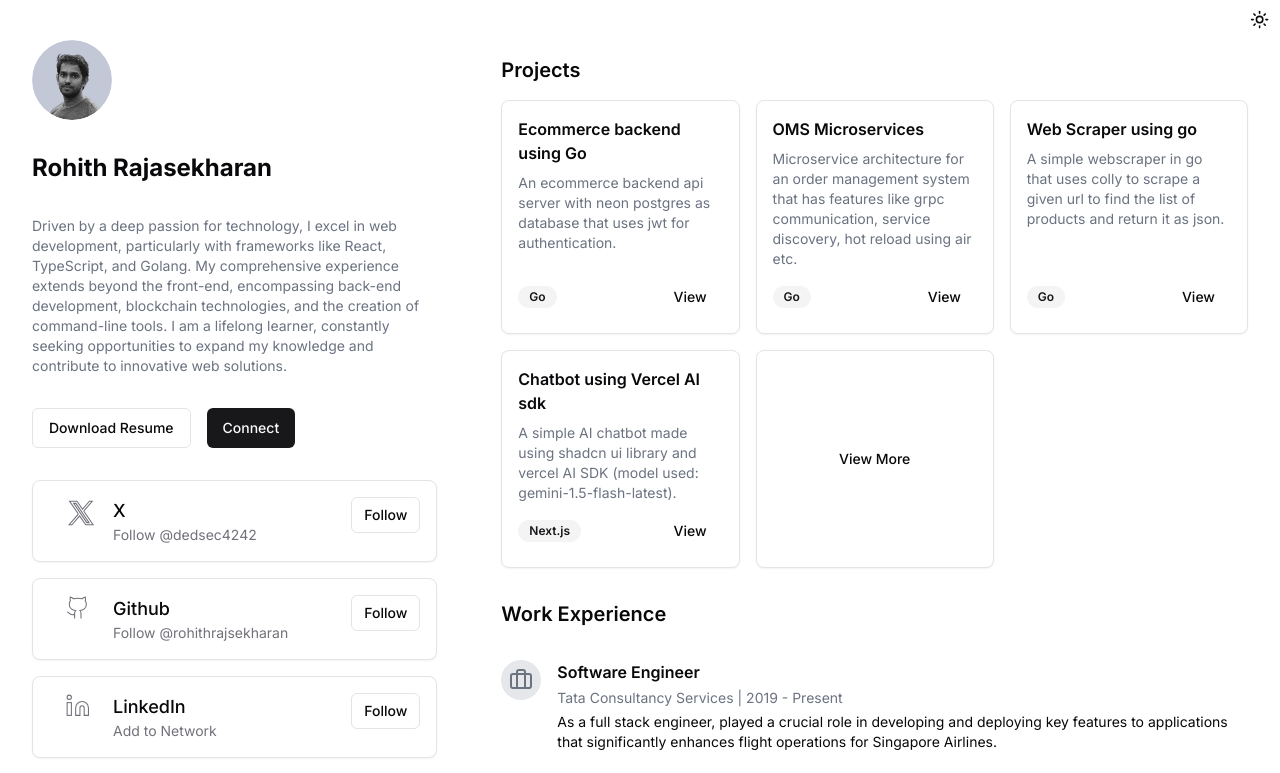
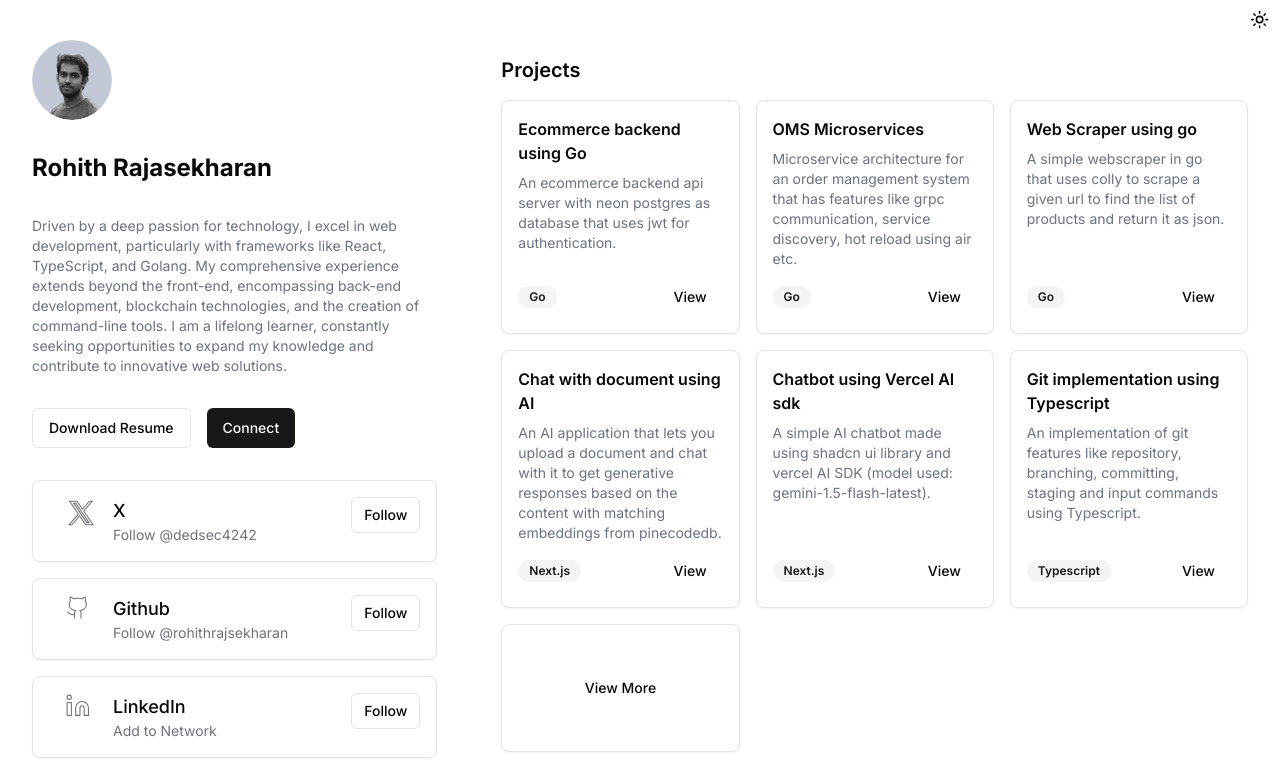
Before and after one commit to rohithrajasekharan/portfolio, a Next.js app: page / in a window 1280 px wide. Shown: the top 773 px of the page. Built offline with nearby package versions, Linux system fonts and the light colour scheme.

Commit message:
projects added: doc chat and my own git

```diff
--- a/components/home/projects.tsx
+++ b/components/home/projects.tsx
@@ -4,8 +4,8 @@ import { Card, CardContent, CardFooter } from "@/components/ui/card"
 import { Badge } from "@/components/ui/badge"
 import Link from "next/link"
 
-export default function Projects(){
-    return(
+export default function Projects() {
+  return (
     <section className="space-y-4">
       <h2 className="text-xl font-semibold">Projects</h2>
       <div className="grid grid-cols-1 md:grid-cols-2 lg:grid-cols-3 gap-4">
@@ -50,6 +50,18 @@ export default function Projects(){
 
         <Card className="w-full p-4 space-y-2 flex flex-col">
           <CardContent className="flex-1" >
+            <h3 className="font-semibold">Chat with document using AI</h3>
+            <h3 className="text-sm text-gray-500 dark:text-gray-400">An AI application that lets you upload a document and chat with it to get generative responses based on the content with matching embeddings from pinecodedb.</h3>
+          </CardContent>
+          <CardFooter className="flex-shrink-0 flex items-center justify-between">
+            <Badge variant="secondary">Next.js</Badge>
+            <Link href='https://github.com/rohithrajasekharan/pdf-chat' target="blank">
+              <Button variant="ghost">View</Button>
+            </Link>
+          </CardFooter>
+        </Card>
+        <Card className="w-full p-4 space-y-2 flex flex-col">
+          <CardContent className="flex-1" >
             <h3 className="font-semibold">Chatbot using Vercel AI sdk</h3>
             <h3 className="text-sm text-gray-500 dark:text-gray-400">A simple AI chatbot made using shadcn ui library and vercel AI SDK (model used: gemini-1.5-flash-latest).</h3>
           </CardContent>
@@ -61,33 +73,20 @@ export default function Projects(){
           </CardFooter>
         </Card>
 
-            {/* <Card className="w-full p-4 space-y-2 flex flex-col">
+        <Card className="w-full p-4 space-y-2 flex flex-col">
               <CardContent className="flex-1" >
-              <h3 className="font-semibold">Document scanning using vercel AI sdk</h3>
-                  <h3 className="text-sm text-gray-500 dark:text-gray-400">An RSS aggregator that scrapes the followed RSS feeds and stores the content in a postgres database for future reference.</h3>
+              <h3 className="font-semibold">Git implementation using Typescript</h3>
+                  <h3 className="text-sm text-gray-500 dark:text-gray-400">An implementation of git features like repository, branching, committing, staging and input commands using Typescript.</h3>
               </CardContent>
                   <CardFooter className="flex-shrink-0 flex items-center justify-between">
-                    <Badge variant="secondary">Next.js</Badge>
-                    <Link href='https://github.com/rohithrajasekharan/go-oms' target="blank">
+                    <Badge variant="secondary">Typescript</Badge>
+                    <Link href='https://github.com/rohithrajasekharan/git-implementation' target="blank">
                     <Button variant="ghost">View</Button>
                     </Link>
                 </CardFooter>
             </Card>
 
-            <Card className="w-full p-4 space-y-2 flex flex-col">
-              <CardContent className="flex-1" >
-              <h3 className="font-semibold">Next.js Landing page Template</h3>
-                  <h3 className="text-sm text-gray-500 dark:text-gray-400">An RSS aggregator that scrapes the followed RSS feeds and stores the content in a postgres database for future reference.</h3>
-              </CardContent>
-                  <CardFooter className="flex-shrink-0 flex items-center justify-between">
-                    <Badge variant="secondary">Next.js</Badge>
-                    <Link href='https://github.com/rohithrajasekharan/go-oms' target="blank">
-                    <Button variant="ghost">View</Button>
-                    </Link>
-                </CardFooter>
-            </Card>
-
-            <Card className="w-full p-4 space-y-2 flex flex-col">
+            {/* <Card className="w-full p-4 space-y-2 flex flex-col">
               <CardContent className="flex-1" >
               <h3 className="font-semibold">ERC21 token operations</h3>
                   <h3 className="text-sm text-gray-500 dark:text-gray-400">An RSS aggregator that scrapes the followed RSS feeds and stores the content in a postgres database for future reference.</h3>
```
Lines whose indentation alone changed are shown as unchanged.
